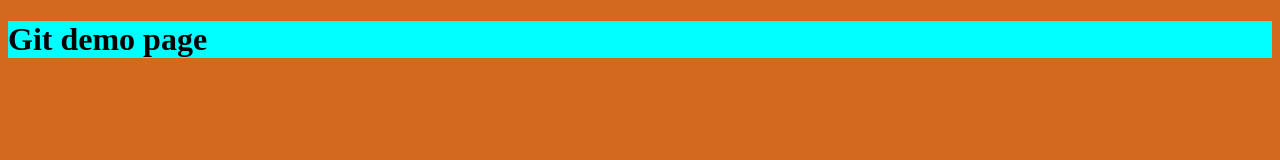
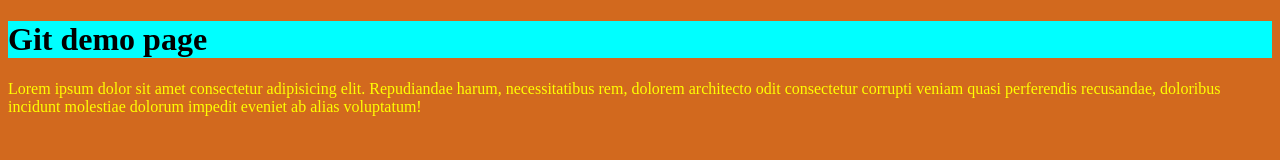
Before and after one commit to mojeedkusimo/git-overview, a plain HTML site: page index.html in a window 1280 px wide. Drawn offline with Linux system fonts and the light colour scheme.

Commit message:
added paragraph

```diff
--- a/index.html
+++ b/index.html
@@ -9,6 +9,7 @@
 </head>
 <body>
     <h1>Git demo page</h1>
+    <p>Lorem ipsum dolor sit amet consectetur adipisicing elit. Repudiandae harum, necessitatibus rem, dolorem architecto odit consectetur corrupti veniam quasi perferendis recusandae, doloribus incidunt molestiae dolorum impedit eveniet ab alias voluptatum!</p>
     <script src="script.js"></script>
 </body>
 </html>
--- a/styles.css
+++ b/styles.css
@@ -5,3 +5,7 @@
 h1 {
     background-color: aqua;
 }
+
+p {
+    color: yellow;
+}
```
